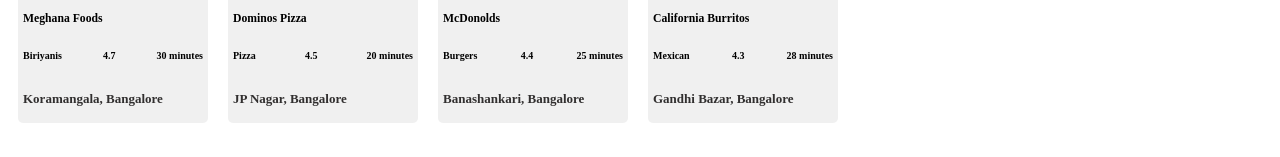
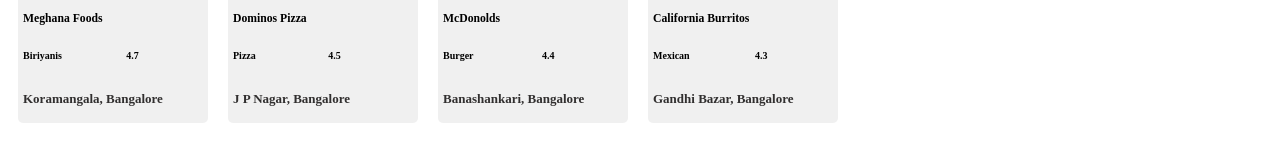
Before and after one commit to ritwikgs/Namaste-React, a React (Vite) app: page / in a window 1280 px wide. Shown: the part 267-424 px from the top of the page. Built offline with nearby package versions, Linux system fonts and the light colour scheme.

Commit message:
re-use-component-iterate-using-map

```diff
--- a/App.js
+++ b/App.js
@@ -16,64 +16,93 @@
  * - Contact
  */
 
-const RestaurantCard = (props) => {
+const RestaurantCard = ({
+  restaurantName,
+  cuisines,
+  ratings,
+  deliveryTime,
+  address,
+  imageUrl,
+}) => {
+  console.log(
+    restaurantName,
+    cuisines,
+    address,
+    ratings,
+    deliveryTime,
+    imageUrl
+  );
   return (
     <div className="restaurant-card">
-      <img
-        className="restaurant-image"
-        src={props.imageUrl}
-      />
-      <h3>{props.restaurantName}</h3>
+      <img className="restaurant-image" src={imageUrl} />
+      <h3>{restaurantName}</h3>
       <div className="resturant-details">
-        <h4>{props.cuisines}</h4>
-        <h4>{props.ratings}</h4>
-        <h4>{props.deliveryTime}</h4>
+        <h4>{cuisines}</h4>
+
+        <h4>{ratings}</h4>
+        <h4>{deliveryTime}</h4>
       </div>
       <div className="restaurant-address">
-        <h4>{props.address}</h4>
+        <h4>{address}</h4>
       </div>
-
     </div>
   );
 };
+
+const allResturants = [
+  {
+    restaurantName: "Meghana Foods",
+    cuisines: "Biriyanis",
+    ratings: "4.7",
+    deliveryTime: "30 minutes",
+    address: "Koramangala, Bangalore",
+    imageUrl:
+      "https://media-assets.swiggy.com/swiggy/image/upload/fl_lossy,f_auto,q_auto,w_264,h_288,c_fill/g0isknuhld1ltwxkjkcg",
+  },
+  {
+    restaurantName: "Dominos Pizza",
+    cuisines: "Pizza",
+    ratings: "4.5",
+    deliveryTime: "28 minutes",
+    address: "J P Nagar, Bangalore",
+    imageUrl:
+      "https://media-assets.swiggy.com/swiggy/image/upload/fl_lossy,f_auto,q_auto,w_264,h_288,c_fill/iwxqykgpvgcjipvlugqy",
+  },
+  {
+    restaurantName: "McDonolds",
+    cuisines: "Burger",
+    ratings: "4.4",
+    deliveryTime: "20 minutes",
+    address: "Banashankari, Bangalore",
+    imageUrl:
+      "https://media-assets.swiggy.com/swiggy/image/upload/fl_lossy,f_auto,q_auto,w_112,h_112,c_fill/q0astez5jmmfo5icayde",
+  },
+  {
+    restaurantName: "California Burritos",
+    cuisines: "Mexican",
+    ratings: "4.3",
+    deliveryTime: "30 minutes",
+    address: "Gandhi Bazar, Bangalore",
+    imageUrl:
+      "https://media-assets.swiggy.com/swiggy/image/upload/fl_lossy,f_auto,q_auto,w_660/p57honbbzdgf7tyt2vay",
+  },
+];
 
 const Body = () => {
   return (
     <div className="body">
       <div className="search">Search</div>
       <div className="restaurant-container">
-        <RestaurantCard
-          restaurantName="Meghana Foods"
-          cuisines="Biriyanis"
-          ratings="4.7"
-          deliveryTime="30 minutes"
-          address="Koramangala, Bangalore"
-          imageUrl="https://media-assets.swiggy.com/swiggy/image/upload/fl_lossy,f_auto,q_auto,w_264,h_288,c_fill/g0isknuhld1ltwxkjkcg"
-        />
-        <RestaurantCard
-          restaurantName="Dominos Pizza"
-          cuisines="Pizza"
-          ratings="4.5"
-          deliveryTime="20 minutes"
-          address="JP Nagar, Bangalore"
-          imageUrl="https://media-assets.swiggy.com/swiggy/image/upload/fl_lossy,f_auto,q_auto,w_264,h_288,c_fill/iwxqykgpvgcjipvlugqy"
-        />
-        <RestaurantCard
-          restaurantName="McDonolds"
-          cuisines="Burgers"
-          ratings="4.4"
-          deliveryTime="25 minutes"
-          address="Banashankari, Bangalore"
-          imageUrl="https://media-assets.swiggy.com/swiggy/image/upload/fl_lossy,f_auto,q_auto,w_112,h_112,c_fill/q0astez5jmmfo5icayde"
-        />
-        <RestaurantCard
-          restaurantName="California Burritos"
-          cuisines="Mexican"
-          ratings="4.3"
-          deliveryTime="28 minutes"
-          address="Gandhi Bazar, Bangalore"
-          imageUrl="https://media-assets.swiggy.com/swiggy/image/upload/fl_lossy,f_auto,q_auto,w_660/p57honbbzdgf7tyt2vay"
-        />
+        {allResturants.map((res, index) => (
+          <RestaurantCard
+            restaurantName={res.restaurantName}
+            cuisines={res.cuisines}
+            ratings={res.ratings}
+            address={res.address}
+            imageUrl={res.imageUrl}
+            key={index}
+          ></RestaurantCard>
+        ))}
       </div>
     </div>
   );
```
